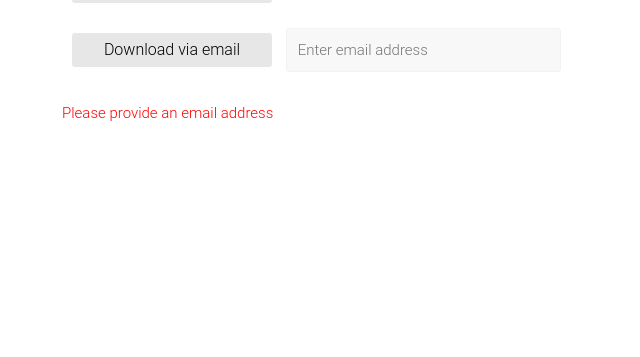
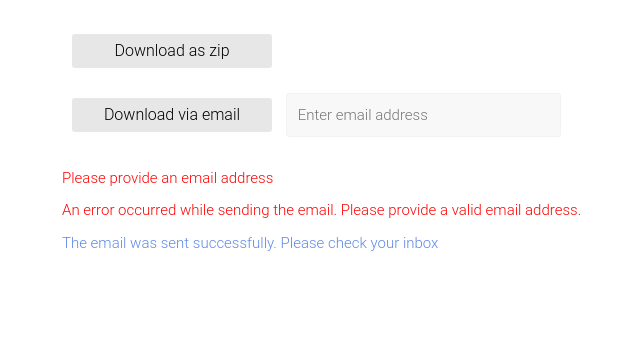
Before and after one commit to TechnionYP5779/SimuMole, a Django app: template src/SimuMole/SimuMoleWeb/templates/create_simulation_result.html in a window 1280 px wide. Shown: the part 1412-1769 px from the top of the page, without its empty margins (28-668 px from the left). Before the commit the page ends 1533 px from the top, so only its background shows below. Run offline with Django 3.2, Linux system fonts and the light colour scheme; the template is opened without the code that fills it, so the values that code supplies are empty; some libraries are stand-ins or nearby versions.

Commit message:
create_simulation_result.html: add support in email sending (for example, error messages)

```diff
--- a/src/SimuMole/SimuMoleScripts/emailSender.py
+++ b/src/SimuMole/SimuMoleScripts/emailSender.py
@@ -35,7 +35,7 @@ def send_email(receiver, file_name):
 
 def send_file_attached(receiver, file_name):
     message = MIMEMultipart("alternative")
-    message["Subject"] = "The files you requested are ready"
+    message["Subject"] = "SimuMole: the files you requested are ready"
     message["From"] = sender
     message["To"] = receiver
     message.attach(MIMEText("The files you requested are attached to this email "
@@ -61,7 +61,7 @@ def send_file_link(receiver, file_name):
     expiration_date = (datetime.datetime.now() + datetime.timedelta(days=7)).strftime('%Y-%m-%d %H:00:00')
 
     message = MIMEMultipart("alternative")
-    message["Subject"] = "The files you requested are ready"
+    message["Subject"] = "SimuMole: the files you requested are ready"
     message["From"] = sender
     message["To"] = receiver
     message.attach(MIMEText("The files you requested are too large to be sent through email.\n"
--- a/src/SimuMole/SimuMoleWeb/templates/create_simulation_result.html
+++ b/src/SimuMole/SimuMoleWeb/templates/create_simulation_result.html
@@ -6,6 +6,12 @@
 
         .error input, .error select, .errorlist {
             color: red;
+            padding-bottom: 0;
+            margin-bottom: 0;
+        }
+
+        .success_message {
+            color: #5e88e7;
             padding-bottom: 0;
             margin-bottom: 0;
         }
@@ -104,7 +110,9 @@
             <input type="checkbox" id="pdb_file" onchange="download_pdb_dcd__hide_select_error()">PDB file<br>
             <input type="checkbox" id="dcd_file" onchange="download_pdb_dcd__hide_select_error()">DCD file<br>
 
-            <p class="errorlist" id="download_pdb_dcd__select_error">Select one or more files of the above</p>
+            <p class="errorlist" id="download_pdb_dcd__select_error">
+                Select one or more files of the above
+            </p>
 
             {#............................#}
             {# download buttons           #}
@@ -119,7 +127,15 @@
             </button>
             <input type="text" id="download_pdb_dcd__email" placeholder="Enter email address"
                    onchange="download_pdb_dcd__hide_email_error()" style="width: 25%;">
-            <p class="errorlist" id="download_pdb_dcd__email_error">Please provide an email address</p>
+            <p class="errorlist" id="download_pdb_dcd__email_error">
+                Please provide an email address
+            </p>
+            <p class="errorlist" id="download_pdb_dcd__wrong_email_error">
+                An error occurred while sending the email. Please provide a valid email address.
+            </p>
+            <p class="success_message" id="download_pdb_dcd__successful_sending">
+                The email was sent successfully. Please check your inbox
+            </p>
             <br>
 
         </form>
@@ -248,7 +264,15 @@
         </button>
         <input type="text" id="download_animation__email" placeholder="Enter email address"
                onchange="download_animation__hide_email_error()" style="width: 25%;">
-        <p class="errorlist" id="download_animation__email_error">Please provide an email address</p>
+        <p class="errorlist" id="download_animation__email_error">
+            Please provide an email address
+        </p>
+        <p class="errorlist" id="download_animation__wrong_email_error">
+            An error occurred while sending the email. Please provide a valid email address.
+        </p>
+        <p class="success_message" id="download_animation__successful_sending">
+            The email was sent successfully. Please check your inbox
+        </p>
         <br>
 
     </div>
@@ -355,7 +379,9 @@
         {################################################################}
 
         hide_element("download_pdb_dcd__select_error", '');
-        hide_element("download_pdb_dcd__email_error", 'inline');
+        hide_element("download_pdb_dcd__email_error", 'none');
+        hide_element("download_pdb_dcd__wrong_email_error", 'none');
+        hide_element("download_pdb_dcd__successful_sending", 'none');
 
         function download_pdb_dcd__zip_event() {
             num_of_proteins = {{ num_of_proteins }};
@@ -399,9 +425,16 @@
                 dataType: 'json',
                 success:
                     function (response) {
-                        console.log("download_pdb_email__zip: email=" + response['email']); // todo: complete!
+                        let email_success = response['email_success'];
+                        if (email_success === 'true') {
+                            show_element("download_pdb_dcd__successful_sending", 'inline');
+                        }
+                        else if (email_success === 'false') {
+                            show_element("download_pdb_dcd__wrong_email_error", 'inline');
+                        }
                     }
-            });
+            })
+            ;
         }
 
         function download_pdb_dcd__hide_select_error() {
@@ -416,10 +449,22 @@
 
         function download_pdb_dcd__hide_email_error() {
             const email = document.getElementById("download_pdb_dcd__email").value;
-            const error = document.getElementById("download_pdb_dcd__email_error");
-            const error_visibility = error.style.visibility;
-            if (email !== '' && error_visibility === '') {
-                hide_element("download_pdb_dcd__email_error", 'inline')
+
+            const email_error = document.getElementById("download_pdb_dcd__email_error");
+            const email_error_visibility = email_error.style.visibility;
+            if (email !== '' && email_error_visibility === '') {
+                hide_element("download_pdb_dcd__email_error", 'none')
+            }
+            const wrong_email_error = document.getElementById("download_pdb_dcd__wrong_email_error");
+            const wrong_email_error_visibility = wrong_email_error.style.visibility;
+            if (email !== '' && wrong_email_error_visibility === '') {
+                hide_element("download_pdb_dcd__wrong_email_error", 'none')
+            }
+
+            const successful_sending = document.getElementById("download_pdb_dcd__successful_sending");
+            const successful_sending_visibility = successful_sending.style.visibility;
+            if (email !== '' && successful_sending_visibility === '') {
+                hide_element("download_pdb_dcd__successful_sending", 'none')
             }
         }
 
@@ -497,7 +542,9 @@
         }
 
         {# download animation - via zip or email                        #}
-        hide_element("download_animation__email_error", 'inline');
+        hide_element("download_animation__email_error", 'none');
+        hide_element("download_animation__wrong_email_error", 'none');
+        hide_element("download_animation__successful_sending", 'none');
 
         function download_animation__zip_event() {
             $.ajax({
@@ -524,17 +571,35 @@
                 dataType: 'json',
                 success:
                     function (response) {
-                        console.log("download_animation_email__zip: email=" + response['email']); // todo: complete!
+                        let email_success = response['email_success'];
+                        if (email_success === 'true') {
+                            show_element("download_animation__successful_sending", 'inline');
+                        }
+                        else if (email_success === 'false') {
+                            show_element("download_animation__wrong_email_error", 'inline');
+                        }
                     }
             });
         }
 
         function download_animation__hide_email_error() {
             const email = document.getElementById("download_animation__email").value;
-            const error = document.getElementById("download_animation__email_error");
-            const error_visibility = error.style.visibility;
-            if (email !== '' && error_visibility === '') {
-                hide_element("download_animation__email_error", 'inline')
+
+            const email_error = document.getElementById("download_animation__email_error");
+            const email_error_visibility = email_error.style.visibility;
+            if (email !== '' && email_error_visibility === '') {
+                hide_element("download_animation__email_error", 'none')
+            }
+            const wrong_email_error = document.getElementById("download_animation__wrong_email_error");
+            const wrong_email_error_visibility = wrong_email_error.style.visibility;
+            if (email !== '' && wrong_email_error_visibility === '') {
+                hide_element("download_animation__wrong_email_error", 'none')
+            }
+
+            const successful_sending = document.getElementById("download_animation__successful_sending");
+            const successful_sending_visibility = successful_sending.style.visibility;
+            if (email !== '' && successful_sending_visibility === '') {
+                hide_element("download_animation__successful_sending", 'none')
             }
         }
 
```
Also changed, not shown: src/SimuMole/SimuMoleWeb/views.py (+15 -8 lines).
